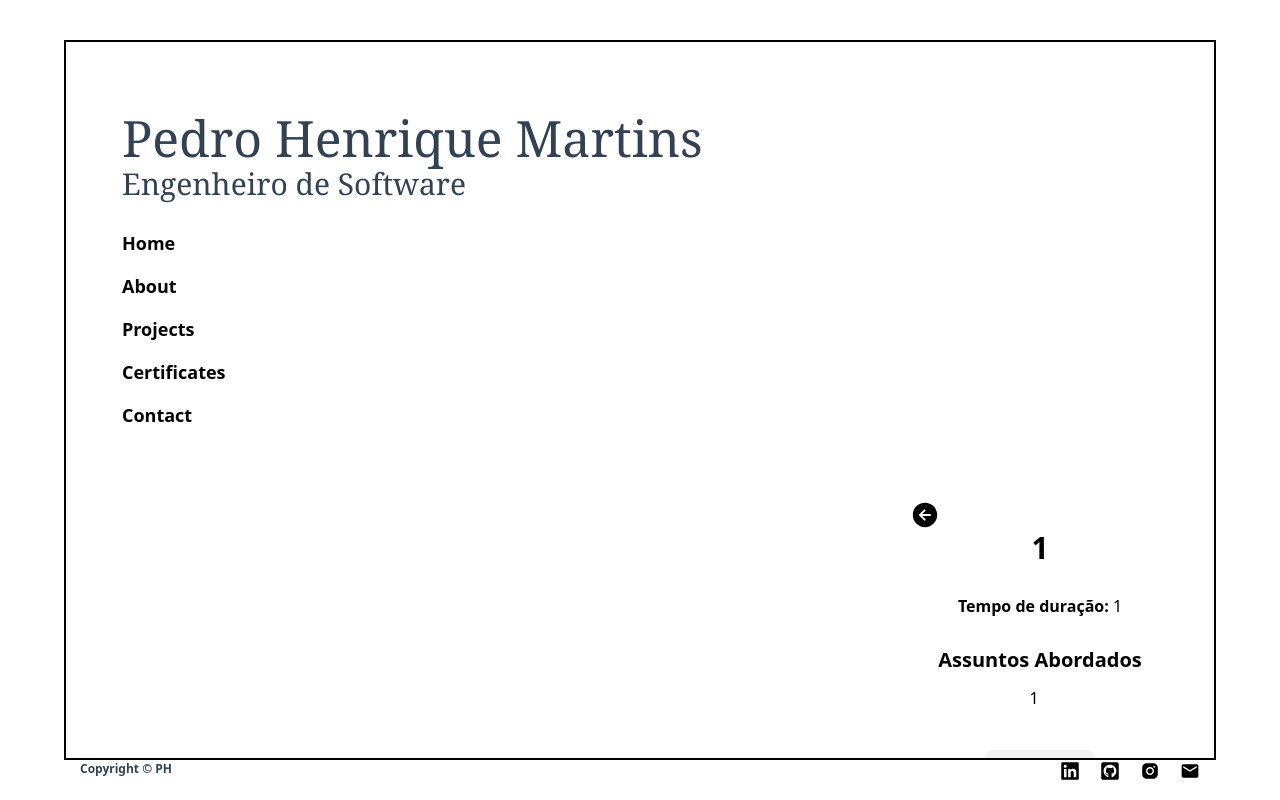
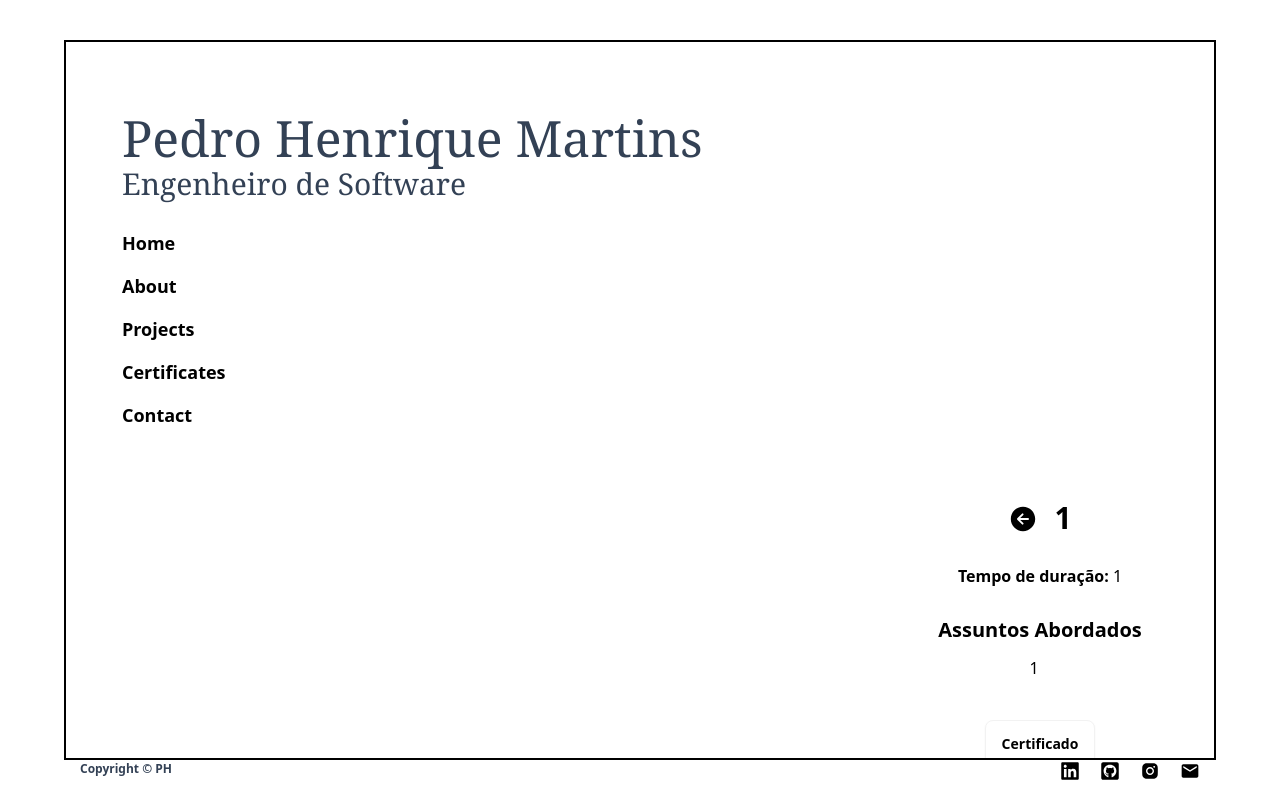
Before and after one commit to pedrohmartinsa/Portfo, a React (Vite) app in the folder portfolio/: page /certificates/1/1/1/1/1 in a window 1280 px wide. Built offline with nearby package versions, Linux system fonts and the light colour scheme.

Commit message:
consegui arrumar a imagem, vou dormir em paz

```diff
--- a/portfolio/src/Components/BotaoIMG.jsx
+++ b/portfolio/src/Components/BotaoIMG.jsx
@@ -3,18 +3,17 @@ import React from "react"
 export default function BotaoIMG( { titulo, foto } ) {
     return(
         <>
-            <button className="btn" onClick={()=>document.getElementById('my_modal_3').showModal()}>{titulo}</button>
+            <button className="btn bg-white text-black hover:text-white hover:bg-black" onClick={()=>document.getElementById('my_modal_3').showModal()}>{titulo}</button>
             <dialog id="my_modal_3" className="modal">
             <div className="modal-box">
 
                 <form method="dialog">
 
-                <button className="btn btn-sm btn-circle btn-ghost absolute right-2 top-2">✕</button>
+                <button className="btn btn-sm btn-circle btn-ghost absolute right-2 top-2 bg-black text-white">✕</button>
 
                 </form>
 
                 <img src={foto} alt="Certificado" className="max-w-full h-auto"/>
-                <p>{foto}</p>
             </div>
             </dialog>
         </>
--- a/portfolio/src/Components/Certificates/CertificatesBox.jsx
+++ b/portfolio/src/Components/Certificates/CertificatesBox.jsx
@@ -38,7 +38,7 @@ export default function CertificatesBox( { titulo, json } ) {
                             json
                             .map((detalhes) => (
                                 <Link to= {`/certificates/${detalhes.id}/${detalhes.titulo}/${detalhes.tempo}/${detalhes.conteudo}/${detalhes.foto}`}
-                                    className="mr-2 p-2 justify-center items-center hover:bg-slate-100 duration-300 border-black border-2 gap-4 rounded-md">
+                                    className="mr-2 p-2 justify-center items-center hover:bg-black hover:text-white duration-300 border-black border-2 gap-4 rounded-md">
                                     <div className="flex items-center justify-start gap-1">
                                         {icons[detalhes.icon1]}
                                         {icons[detalhes.icon2]}
--- a/portfolio/src/data/alura.json
+++ b/portfolio/src/data/alura.json
@@ -6,7 +6,7 @@
         "conteudo": "Como identificar o que é uma planilha ou uma pasta de trabalho - Conheci as funcionalidades básicas do Microsoft Excel - Aprendi como fazer cálculos simples em uma planilha - Iniciei o uso de gráficos em minhas planilhass - Sei como imprimir ou compartilhar pastas de trabalho",
         "icon1": "excel",
         "icon2": "",
-        "foto": "/excel.jpg"
+        "foto": "excel.jpg"
     },
     {
         "id": 2,
--- a/portfolio/src/pages/CertificatePage.jsx
+++ b/portfolio/src/pages/CertificatePage.jsx
@@ -7,17 +7,25 @@ export default function CertificatePage() {
 
     const {id, titulo, tempo, conteudo, foto} = useParams()
 
+    const certificados = {
+        excel: "/excel.jpg"
+    }
 
     return(
         <>
         <div className="text-black ">
-            <Link to='/certificates' className="hover:text-slate-700">
-                <IoArrowBackCircle size={30}/>
-            </Link>
+
+
 
 
             <div className="flex flex-col items-center gap-7">
-                <h2 className="text-3xl font-bold">{titulo}</h2>
+                <div className="flex gap-4">
+                    <Link to='/certificates' className="hover:text-slate-700 mt-1">
+                        <IoArrowBackCircle size={30}/>
+                    </Link>
+                    <h2 className="text-3xl font-bold">{titulo}</h2>
+                </div>
+
                 <p className="font-bold">Tempo de duração: <span className="font-normal">{tempo}</span> </p>
 
                 <div className="flex flex-col items-center gap-10">
@@ -29,7 +37,7 @@ export default function CertificatePage() {
 
                     <BotaoIMG
                     titulo= 'Certificado'
-                    foto= {foto}/>
+                    foto= {`/${foto}`}/>
 
                 </div>
             </div>
```
